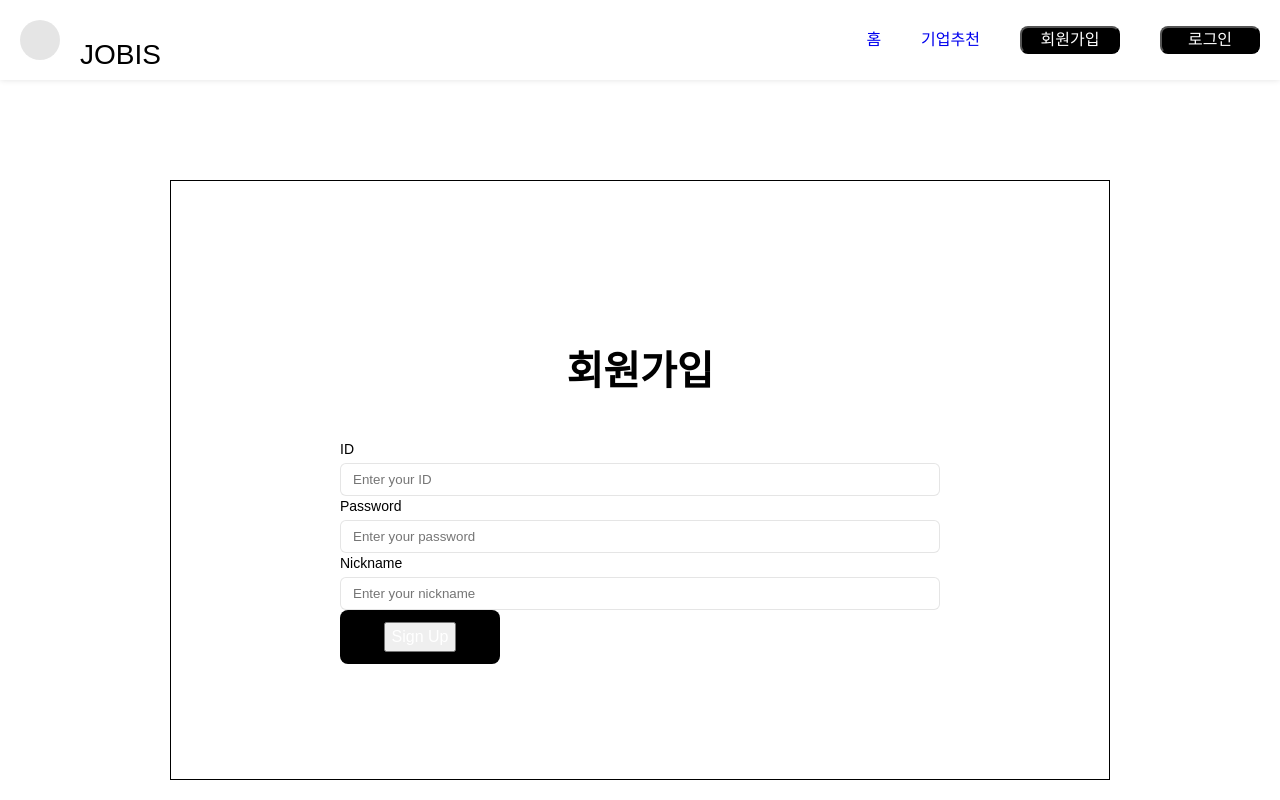
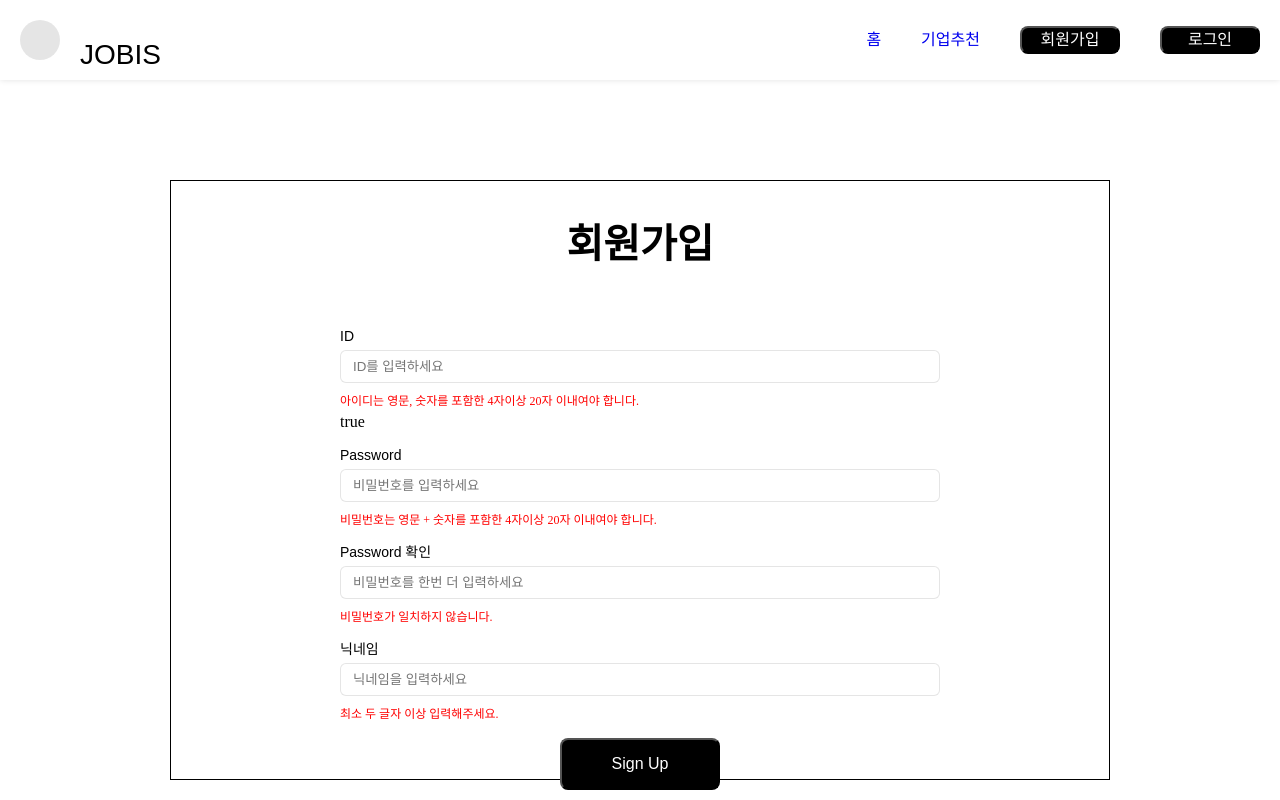
Before and after one commit to hyun-seokkk/jabis, a Vue app in the folder frontend/: page /signup in a window 1280 px wide. Shown: the top 800 px of the page. Built offline with nearby package versions, Linux system fonts and the light colour scheme.

Commit message:
Design: 회원가입 페이지 구성

```diff
--- a/frontend/package.json
+++ b/frontend/package.json
@@ -11,6 +11,7 @@
     "format": "prettier --write src/"
   },
   "dependencies": {
+    "axios": "^1.6.7",
     "pinia": "^2.1.7",
     "vue": "^3.4.15",
     "vue-router": "^4.2.5"
--- a/frontend/src/assets/signupview.css
+++ b/frontend/src/assets/signupview.css
@@ -58,6 +58,7 @@
     font-weight: 500;
     position: relative;
     align-self: stretch;
+    margin-top: 1em;
 }
 .textfield {
     background: #ffffff;
@@ -92,11 +93,12 @@
     display: flex;
     flex-direction: column;
     gap: 12px;
-    align-items: flex-start;
-    justify-content: flex-start;
+    align-items: center;
+    justify-content: center;
     flex-shrink: 0;
     position: relative;
     overflow: hidden;
+    margin-top: 1em;
 }
 .primary {
     background: #000000;
@@ -110,6 +112,7 @@
     flex-shrink: 0;
     width: 160px;
     position: relative;
+    cursor: pointer; /* 마우스 커서 모양을 손가락 포인터로 변경합니다. */
 }
 .title3 {
     color: #ffffff;
@@ -129,3 +132,10 @@
     bottom: 0px;
     overflow: visible;
 }
+
+/* 에러 메시지 */
+.error-message {
+    color: red;
+    font-size: 12px;
+    margin-top: 4px;
+}
--- a/frontend/src/stores/counter.js
+++ b/frontend/src/stores/counter.js
@@ -1,12 +1,92 @@
-import { ref, computed } from 'vue'
-import { defineStore } from 'pinia'
+import { ref, computed } from 'vue';
+import { defineStore } from 'pinia';
+import axios from 'axios';
 
 export const useCounterStore = defineStore('counter', () => {
-  const count = ref(0)
-  const doubleCount = computed(() => count.value * 2)
-  function increment() {
-    count.value++
-  }
+    const signUp = function (payload) {
+        const { username, password1, password2, nickname } = payload;
+        axios({
+            method: 'post',
+            url: `${API_URL}/signup/`, // 임시임
+            data: {
+                userId,
+                password1,
+                password2,
+                nickname,
+            },
+        })
+            .then((res) => {
+                // 회원가입 시 자동으로 로그인
+                const password = password1;
+                logIn({ username, password });
+            })
+            .catch((err) => console.log(err));
+    };
 
-  return { count, doubleCount, increment }
-})
+    const logIn = function (payload) {
+        const username = payload.username;
+        const password = payload.password;
+
+        axios({
+            method: 'post',
+            url: `${API_URL}/login/`, // 임시임
+            data: {
+                username,
+                password,
+            },
+        })
+            .then((res) => {
+                token.value = res.data.key;
+                // Login 시 메인 페이지로 이동
+                axios({
+                    method: 'post',
+                    url: `http://127.0.0.1:8000/api/v1/CurrentUser/`, //임시임
+                    headers: {
+                        Authorization: `Token ${token.value}`,
+                    },
+                })
+                    .then((res) => {
+                        currentUser.value = res.data;
+
+                        // console.log(res)
+                    })
+                    .catch((err) => {
+                        console.log(err);
+                    });
+
+                router.push({ name: 'main' });
+
+                // 현재 로그인한 유저 정보 받아오기
+            })
+            .catch((err) => {
+                console.log(err);
+                alert('비밀번호가 틀렸거나, 가입되지 않은 사용자입니다.');
+            });
+    };
+
+    const logOut = function () {
+        axios({
+            method: 'post',
+            url: `${API_URL}/logout/`, // 임시임
+        })
+            .then((res) => {
+                token.value = null;
+                currentUser.value = null;
+                localStorage.clear();
+                router.push({ name: 'main' });
+            })
+            .catch((err) => {
+                console.log(err);
+            });
+    };
+
+    const isLogin = computed(() => {
+        if (token.value === null) {
+            return false;
+        } else {
+            return true;
+        }
+    });
+
+    return { signUp, logIn, logOut, isLogin };
+});
--- a/frontend/src/views/Users/SignupView.vue
+++ b/frontend/src/views/Users/SignupView.vue
@@ -2,35 +2,56 @@
     <div class="section">
         <div class="container">
             <div class="title">회원가입</div>
-            <form @submit.prevent="submitForm">
+            <form @submit.prevent="signUp">
                 <div class="input">
                     <div class="title2">ID</div>
                     <input
                         class="textfield"
                         type="text"
                         v-model="userId"
-                        placeholder="Enter your ID" />
+                        placeholder="ID를 입력하세요" />
+                    <span v-if="idValid" class="error-message"
+                        >아이디는 영문, 숫자를 포함한 4자이상 20자 이내여야 합니다.</span
+                    >
+                    {{ idValid }}
                 </div>
                 <div class="input">
                     <div class="title2">Password</div>
                     <input
                         class="textfield"
                         type="password"
-                        v-model="password"
-                        placeholder="Enter your password" />
+                        v-model="password1"
+                        placeholder="비밀번호를 입력하세요" />
+                    <span v-if="passwordValid" class="error-message"
+                        >비밀번호는 영문 + 숫자를 포함한 4자이상 20자 이내여야 합니다.</span
+                    >
                 </div>
                 <div class="input">
-                    <div class="title2">Nickname</div>
+                    <div class="title2">Password 확인</div>
+                    <input
+                        class="textfield"
+                        type="password"
+                        v-model="password2"
+                        placeholder="비밀번호를 한번 더 입력하세요" />
+                    <span v-if="passwordSamevalid" class="error-message"
+                        >비밀번호가 일치하지 않습니다.</span
+                    >
+                </div>
+                <div class="input">
+                    <div class="title2">닉네임</div>
                     <input
                         class="textfield"
                         type="text"
                         v-model="nickname"
-                        placeholder="Enter your nickname" />
+                        placeholder="닉네임을 입력하세요" />
+                    <span v-if="nickNamevalid" class="error-message"
+                        >최소 두 글자 이상 입력해주세요.</span
+                    >
                 </div>
                 <div class="button">
-                    <div class="primary">
-                        <button type="submit" class="title3">Sign Up</button>
-                    </div>
+                    <button class="primary" type="submit" @submit="signUp">
+                        <div class="title3">Sign Up</div>
+                    </button>
                 </div>
             </form>
         </div>
@@ -48,13 +69,35 @@
 
 <script setup>
 import { ref } from 'vue';
-const userId = ref('');
-const password = ref('');
-const nickname = ref('');
+import { useCounterStore } from '@/stores/counter';
+import { watch } from 'vue';
+const store = useCounterStore();
+const userId = ref(null);
+const password1 = ref(null);
+const password2 = ref(null);
+const nickname = ref(null);
 
-const submitForm = () => {
-    // 여기에 폼 제출 처리 로직을 추가하세요.
+const signUp = () => {
+    // 회원가입 로직
+    const payload = {
+        userId: userId.value,
+        password1: password1.value,
+        password2: password2.value,
+        nickname: nickname.value,
+    };
+    store.signUp(payload);
 };
+
+const idValid = ref(true);
+const passwordValid = ref(true);
+const passwordSamevalid = ref(true);
+const nickNamevalid = ref(true);
+
+// ID 유효성 검사
+const watchId = watch(userId, (newId, oldId) => {
+    const regex = /^[a-zA-Z0-9]{4,20}$/;
+    idValid.value = regex.test(newId);
+});
 </script>
 
 <style scoped>
```
Also changed, not shown: 2 other files (tests, documents, lock files or other folders).
